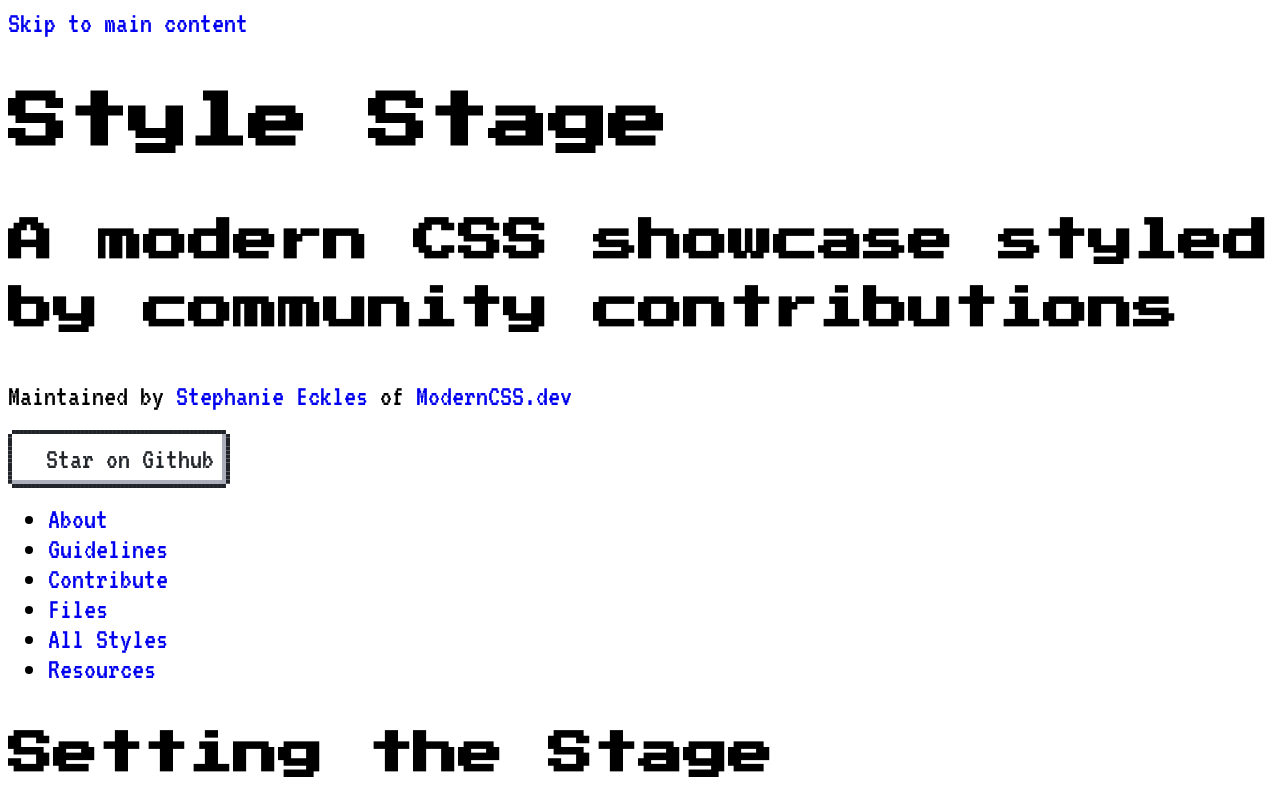
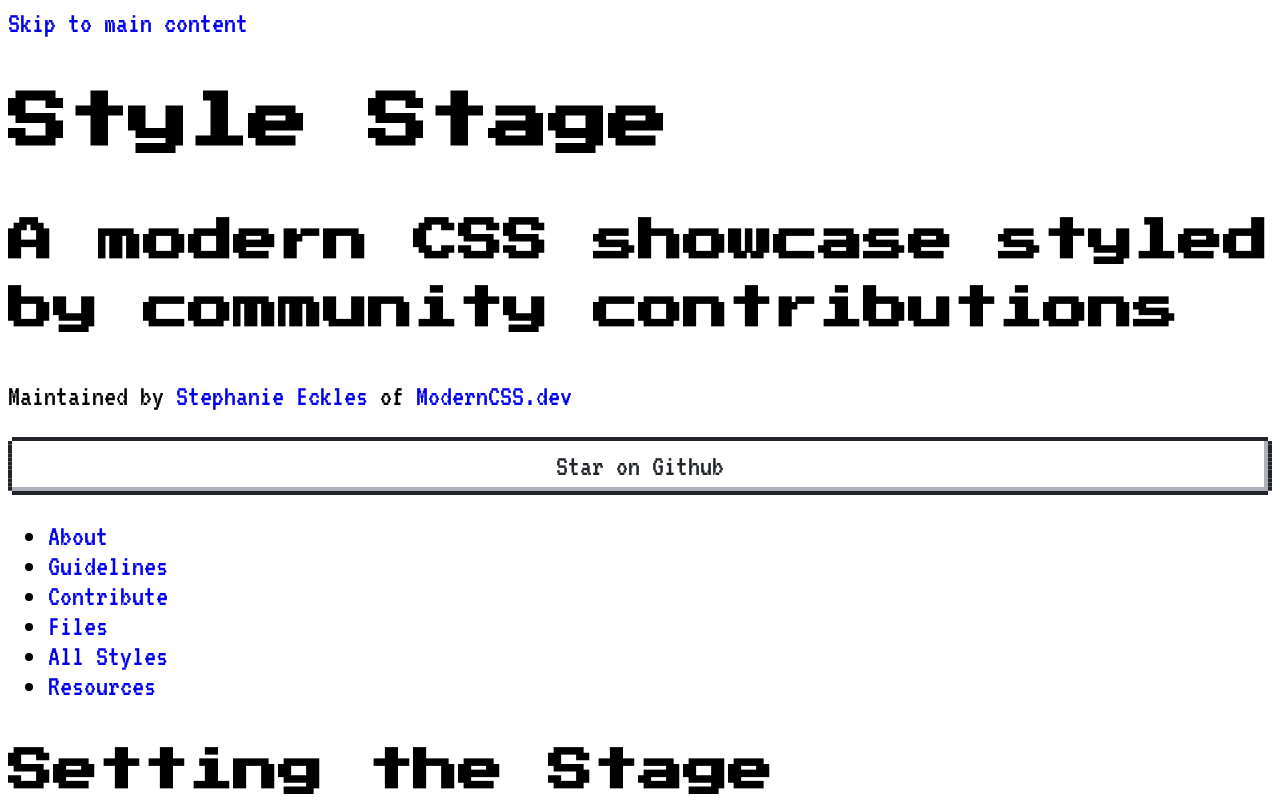
Before and after one commit to gnclmorais/scssfolding, a website: page index.html in a window 1280 px wide. Shown: the top 809 px of the page. Drawn offline with nearby package versions, Linux system fonts and the light colour scheme; files that its build step writes are made by us from their sources.

Commit message:
Button fixes

```diff
--- a/scss/_buttons.scss
+++ b/scss/_buttons.scss
@@ -1,36 +1,28 @@
+.link-github,
+.link-twittercontact,
+.link-rss,
+.link-support {
+  @extend .nes-btn;
+
+  display: block;
+}
+
 .link-github {
-  @extend .nes-btn;
   // @extend .nes-icon;
   // @extend .star;
-
-  text-decoration: none;
-  display: inline;
-  padding-left: 30px;
-
-  &::before {
-    top: 10px;
-    left: 5px;
-  }
 
   // Hide elements we don't use
   span, svg { display: none; }
 }
 
 .link-twittercontact {
-  @extend .nes-btn;
   @extend .is-primary;
 }
 
 .link-rss {
-  @extend .nes-btn;
   @extend .is-warning;
-
-  display: block;
 }
 
 .link-support {
-  @extend .nes-btn;
   @extend .is-success;
-
-  display: block;
 }
--- a/scss/_footer.scss
+++ b/scss/_footer.scss
@@ -5,7 +5,8 @@
     margin: 0;
     padding: 0;
     display: grid;
-    grid-template-columns: 1fr 1fr;
+    grid-template-columns: repeat(4, 1fr);
+    // TODO: Different layouts on smaller screens
     grid-gap: 1rem;
   }
 }
```
